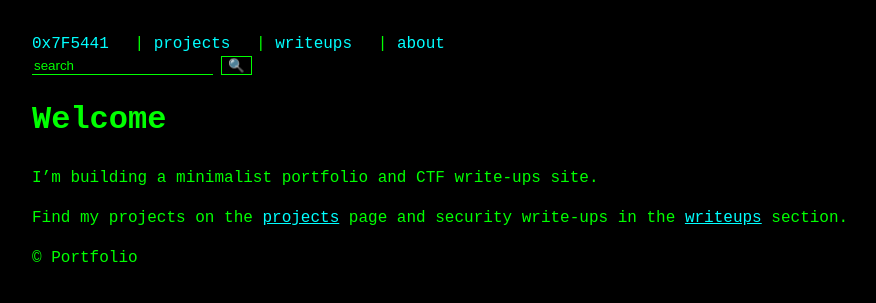
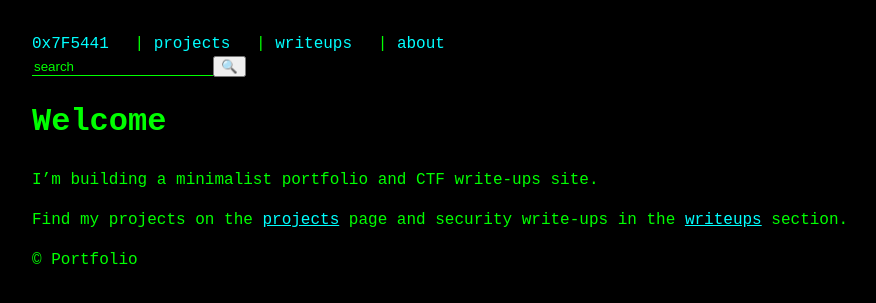
Before and after one commit to Respilot/writeup, a Jekyll site: the page built from index.md, in a window 1280 px wide. Shown: the top 303 px of the page, without its empty margins (0-876 px from the left). Built offline with Jekyll 4.4.1, drawn with Linux system fonts in a browser that asks for light colours.

Commit message:
Update style.css

```diff
--- a/assets/css/style.css
+++ b/assets/css/style.css
@@ -37,14 +37,6 @@ a:hover {
   outline: none;
 }
 
-.search-bar button {
-  background: transparent;
-  border: 1px solid #0f0;
-  color: #0f0;
-  cursor: pointer;
-  margin-left: 0.5rem;
-}
-
 .search-bar input:focus,
 .search-bar button:focus {
   outline: none;
```
